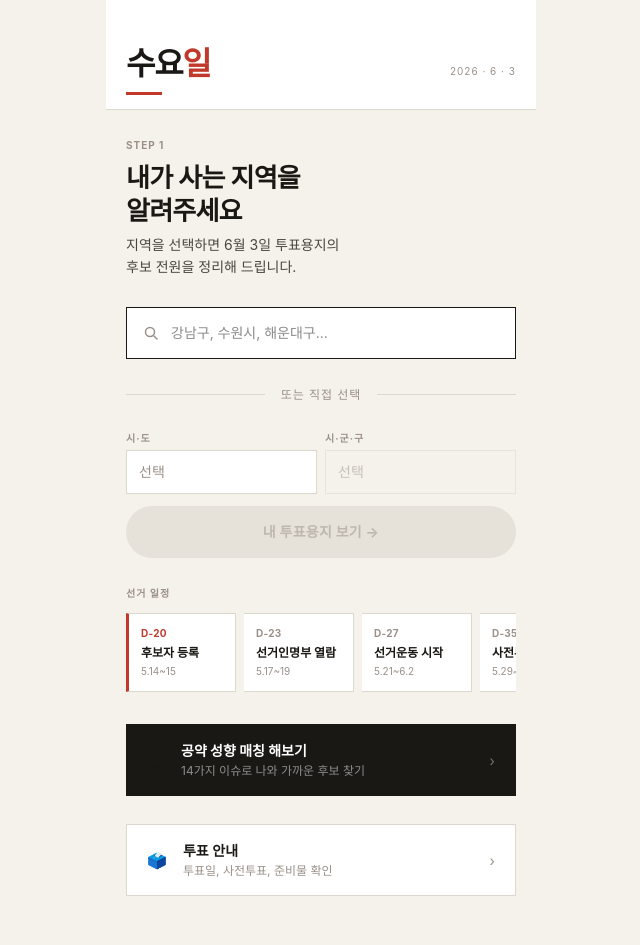
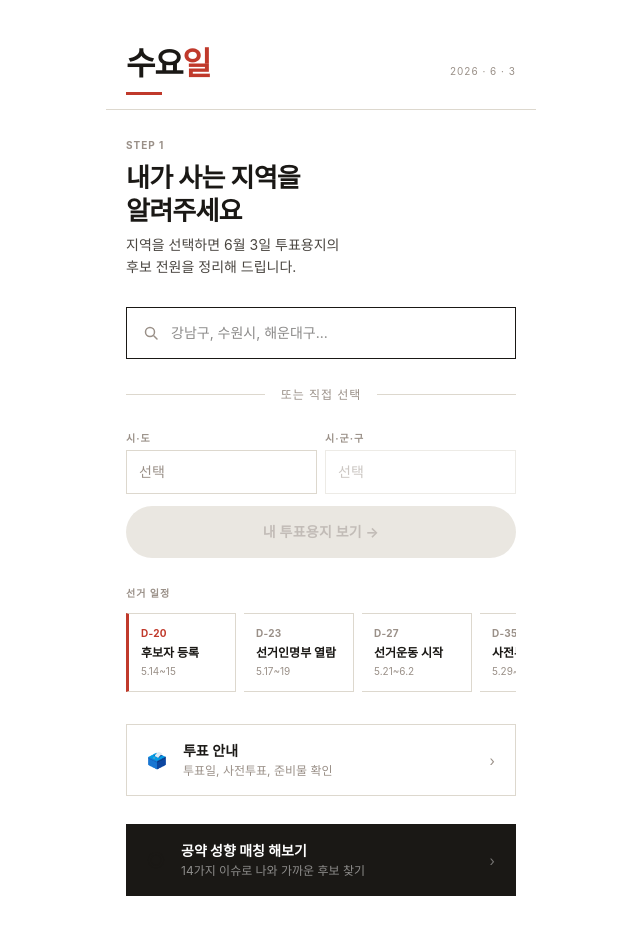
Before and after one commit to gandalee/suyo, a Next.js app: page / in a window 1280 px wide. Shown: the top 945 px of the page, without its empty margins (319-959 px from the left). Built offline with nearby package versions, Linux system fonts and the light colour scheme; a web font is replaced by a local one.

Commit message:
배경색 흰색 통일, 공약 매칭 배너 하단 이동
Co-Authored-By: Claude Sonnet 4.6 <noreply@anthropic.com>

```diff
--- a/app/globals.css
+++ b/app/globals.css
@@ -4,7 +4,7 @@
 
 :root {
   --white: #ffffff;
-  --bg-page: #F5F2EB;
+  --bg-page: #ffffff;
   --ink: #1A1815;
   --ink2: #4A4640;
   --ink3: #9A9088;
--- a/app/page.tsx
+++ b/app/page.tsx
@@ -178,10 +178,10 @@ export default function Home() {
   const dday = Math.ceil((new Date("2026-06-03").getTime() - Date.now()) / 86400000);
 
   return (
-    <main className="flex flex-col min-h-screen" style={{ background: "var(--bg-page)" }}>
+    <main className="flex flex-col min-h-screen" style={{ background: "var(--white)" }}>
 
       {/* 상단 로고 영역 */}
-      <div style={{ background: "var(--white)", borderBottom: "1px solid var(--line2)" }}>
+      <div style={{ borderBottom: "1px solid var(--line2)" }}>
         <div className="flex items-baseline justify-between px-5 pt-12 pb-3">
           <span
             className="font-black"
@@ -351,6 +351,20 @@ export default function Home() {
         {/* 선거 일정 타임라인 */}
         <ElectionTimeline />
 
+        {/* 투표 안내 */}
+        <button
+          onClick={() => router.push("/polling")}
+          className="w-full px-5 py-4 flex items-center gap-4 text-left"
+          style={{ border: "1px solid var(--line2)" }}
+        >
+          <span style={{ fontSize: 16 }}>🗳️</span>
+          <div className="flex-1">
+            <p className="text-sm font-semibold" style={{ color: "var(--ink)" }}>투표 안내</p>
+            <p className="text-xs mt-0.5" style={{ color: "var(--ink3)" }}>투표일, 사전투표, 준비물 확인</p>
+          </div>
+          <span style={{ color: "var(--ink3)", fontSize: 14 }}>›</span>
+        </button>
+
         {/* 공약 성향 매칭 배너 */}
         <button
           onClick={() => router.push("/match")}
@@ -365,20 +379,6 @@ export default function Home() {
           <span style={{ color: "rgba(255,255,255,0.4)", fontSize: 14 }}>›</span>
         </button>
 
-        {/* 투표 안내 */}
-        <button
-          onClick={() => router.push("/polling")}
-          className="w-full px-5 py-4 flex items-center gap-4 text-left"
-          style={{ background: "var(--white)", border: "1px solid var(--line2)" }}
-        >
-          <span style={{ fontSize: 16 }}>🗳️</span>
-          <div className="flex-1">
-            <p className="text-sm font-semibold" style={{ color: "var(--ink)" }}>투표 안내</p>
-            <p className="text-xs mt-0.5" style={{ color: "var(--ink3)" }}>투표일, 사전투표, 준비물 확인</p>
-          </div>
-          <span style={{ color: "var(--ink3)", fontSize: 14 }}>›</span>
-        </button>
-
       </div>
 
       {/* 하단 */}
```
